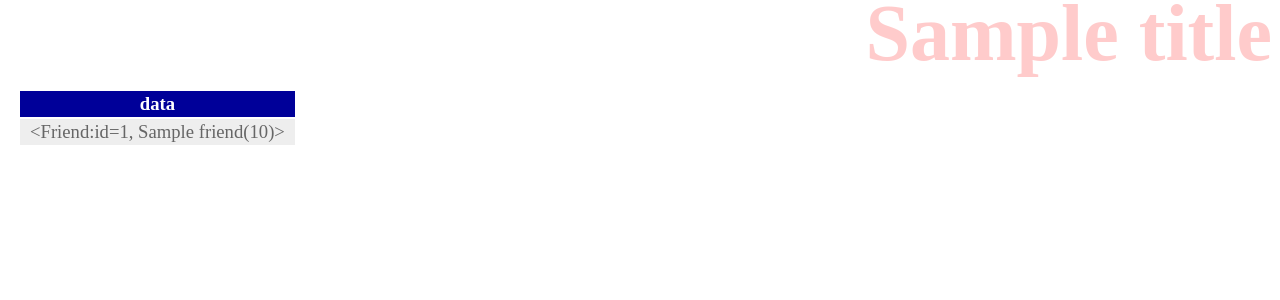
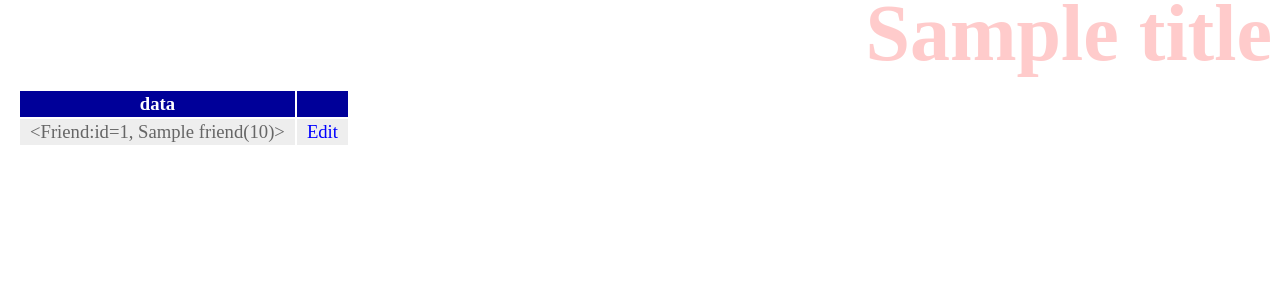
Before and after one commit to the-spiritchaser/django_firstapp, a Django app: template hello/templates/hello/index.html in a window 1280 px wide. Shown: the top 300 px of the page. Run offline with Django 3.2, Linux system fonts and the light colour scheme; tables that the repository leaves empty hold one stand-in row (values such as "Sample post"); the template is opened without the code that fills it: values that come from a table or form of the project are taken from there, most other values are stand-ins (such as "Sample title", 1, 10 or a date in 2020); parts of the project's set-up code (start-up, migrations or seed data) failed here and were passed over.

Commit message:
Update index.html

```diff
--- a/hello/templates/hello/index.html
+++ b/hello/templates/hello/index.html
@@ -12,10 +12,12 @@
   <table>
       <tr>
           <th>data</th>
+          <th></th>
       </tr>
   {% for item in data %}
       <tr>
           <td>{{item}}</td>
+          <td><a href="{% url 'edit' item.id %}">Edit</a></td>
       <tr>
   {% endfor %}
   </table>
```
